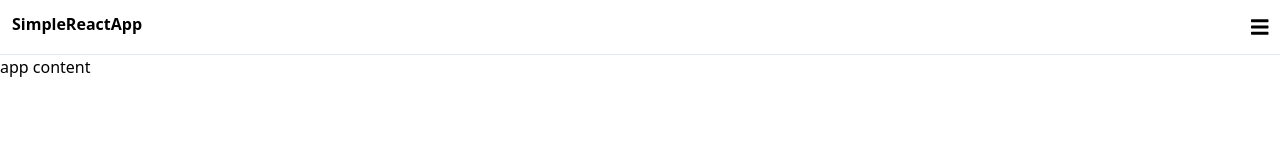
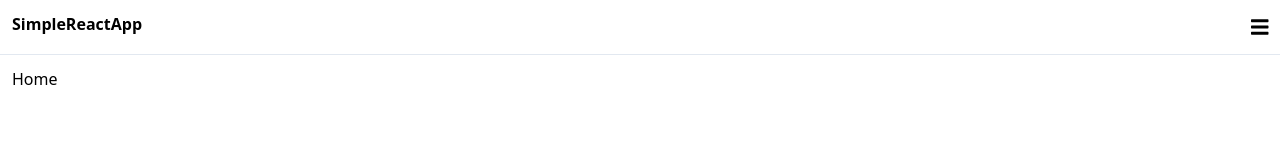
Before and after one commit to eelea/simple-react-app, a React (Create React App) app: page / in a window 1280 px wide. Shown: the top 160 px of the page. Built offline with nearby package versions, Linux system fonts and the light colour scheme.

Commit message:
add Router, switch and route in App component

```diff
--- a/src/App.js
+++ b/src/App.js
@@ -1,11 +1,22 @@
 import React from "react";
 import Header from "./Components/Header";
+import { BrowserRouter as Router, Route, Switch } from "react-router-dom";
+import Home from "./Views/Home";
+import About from "./Views/About";
 
 function App() {
   return (
     <div>
-      <Header />
-      app content
+      <Router>
+        <Header />
+        <div className="p-3">
+          <Switch>
+            <Route exact path="/">
+              <Home />
+            </Route>
+          </Switch>
+        </div>
+      </Router>
     </div>
   );
 }
```
